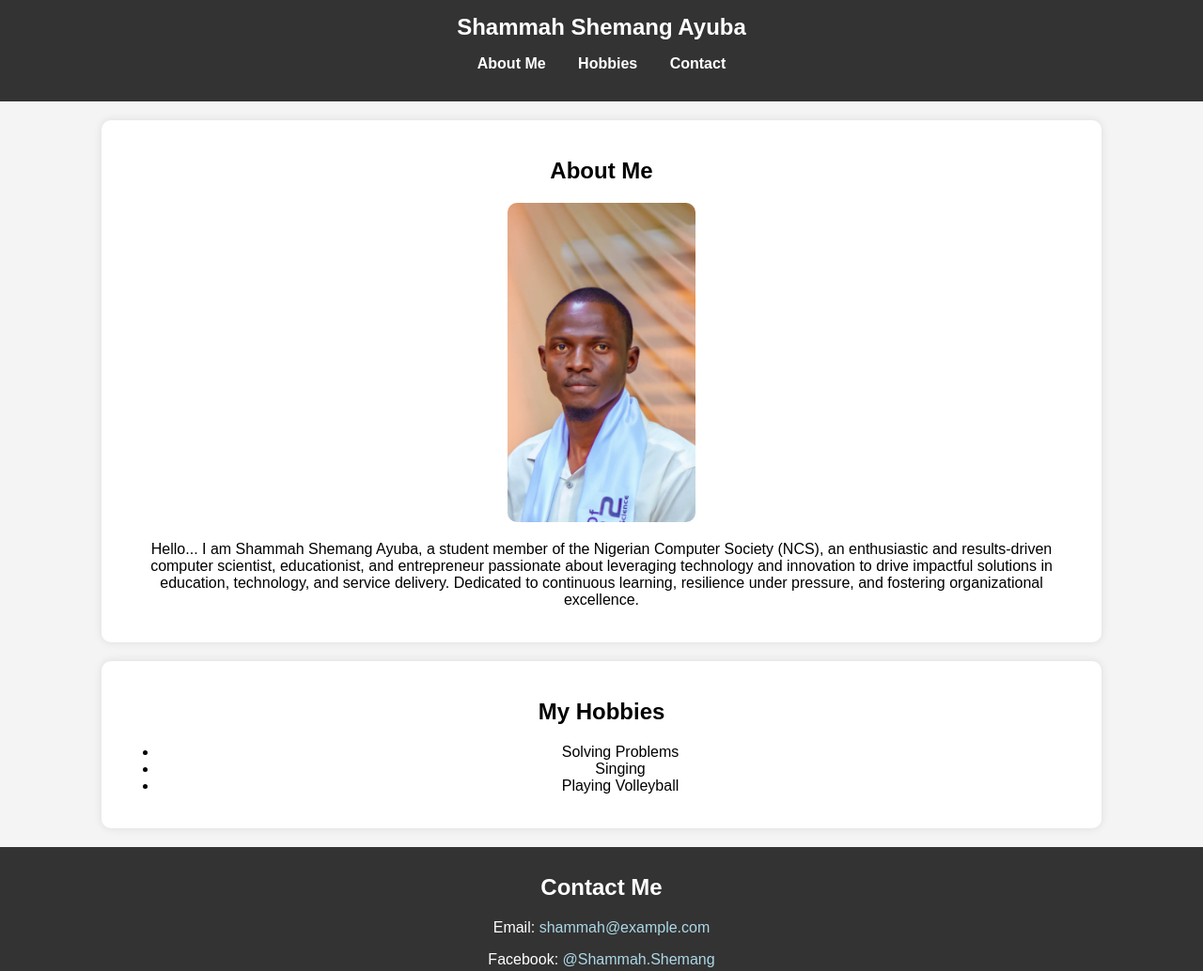
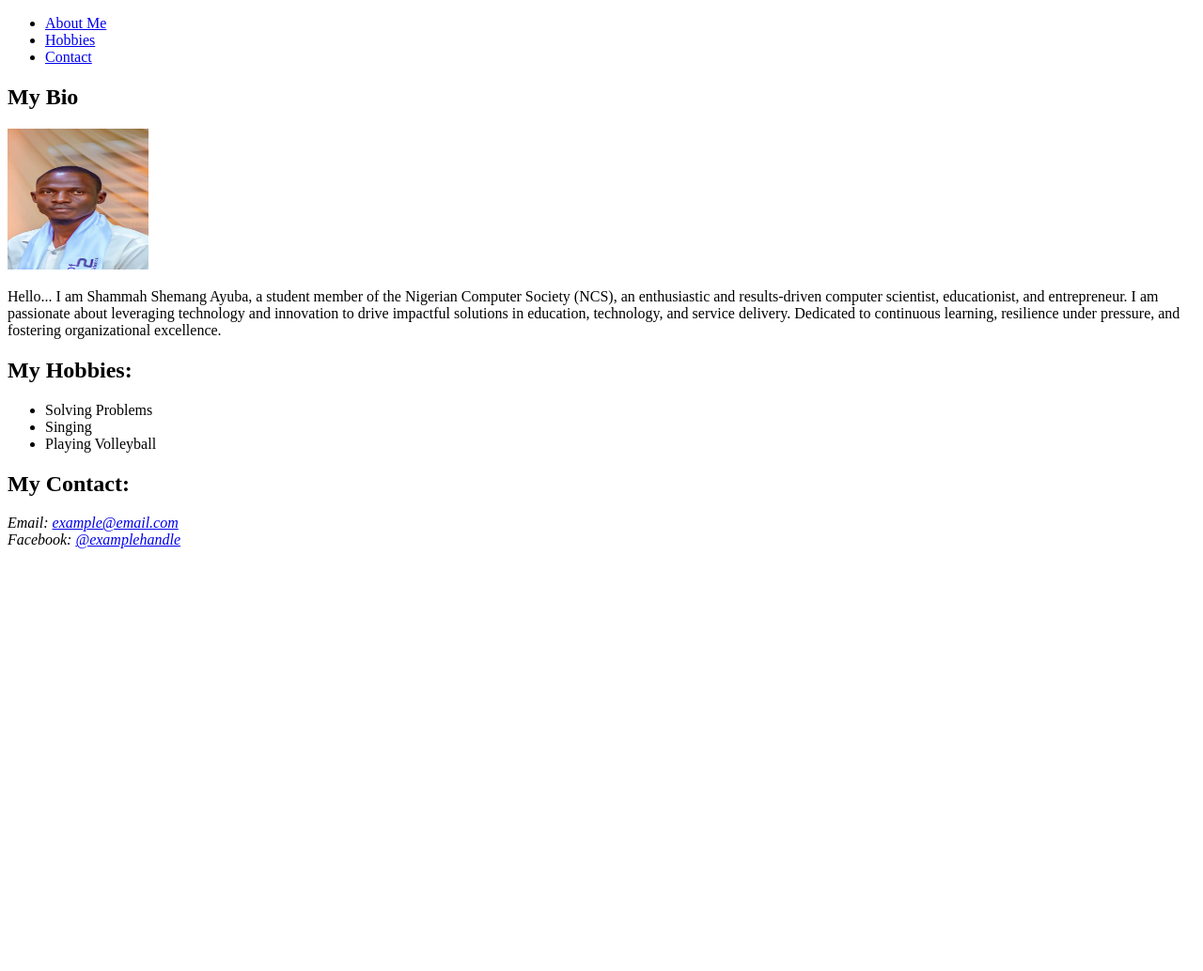
Before and after one commit to shammah124/Personal-Profile-Page, a plain HTML site: page index.html in a window 1280 px wide. Shown: the whole page at 94% size. After the commit the page ends 800 px from the top, so only its background shows below. Drawn offline with Linux system fonts and the light colour scheme.

Commit message:
Add files via upload

```diff
--- a/index.html
+++ b/index.html
@@ -1,80 +1,27 @@
 <!DOCTYPE html>
 <html lang="en">
 <head>
-    <!-- Page metadata for character encoding and responsiveness -->
+    <!-- Meta information about the webpage -->
     <meta charset="UTF-8">
     <meta name="viewport" content="width=device-width, initial-scale=1.0">
-    <title>Shammah's Profile</title>
-    <style>
-        /* General page styling */
-        body {
-            font-family: Arial, sans-serif;
-            margin: 0;
-            padding: 0;
-            text-align: center;
-            background-color: #f4f4f4;
-        }
-
-        /* Styling for header and navigation */
-        header {
-            background: #333;
-            color: white;
-            padding: 15px 0;
-        }
-        header h1 {
-            margin: 0;
-            font-size: 24px;
-        }
-        nav ul {
-            list-style: none;
-            padding: 0;
-        }
-        nav ul li {
-            display: inline;
-            margin: 0 15px;
-        }
-        nav ul li a {
-            color: white;
-            text-decoration: none;
-            font-weight: bold;
-        }
-
-        /* Section styling */
-        section {
-            background: white;
-            padding: 20px;
-            margin: 20px auto;
-            width: 80%;
-            border-radius: 10px;
-            box-shadow: 0px 0px 10px rgba(0, 0, 0, 0.1);
-        }
-
-        /* Profile image styling */
-        img {
-            width: 200px;
-            height: auto;
-            border-radius: 10px;
-        }
-
-        /* Footer styling */
-        footer {
-            background: #333;
-            color: white;
-            padding: 10px 0;
-            margin-top: 20px;
-        }
-        footer a {
-            color: lightblue;
-            text-decoration: none;
-        }
-    </style>
+    <title>My Profile</title>
 </head>
 <body>
-    <!-- Header with title and navigation menu -->
+    <!--
+    Objective:
+    This project is aimed at creating a personal profile webpage using only HTML.
+    It is structured using semantic HTML elements for better organization and readability.
+
+    Use Case:
+    This webpage can serve as an online portfolio or a personal website
+    to showcase my bio, hobbies, and contact details.
+    -->
+
+    <!-- Header Section: Contains the navigation menu -->
     <header>
-        <h1>Shammah Shemang Ayuba</h1>
         <nav>
             <ul>
+                <!-- Navigation links to different sections of the page -->
                 <li><a href="#about">About Me</a></li>
                 <li><a href="#hobbies">Hobbies</a></li>
                 <li><a href="#contact">Contact</a></li>
@@ -82,22 +29,25 @@
         </nav>
     </header>
 
-    <!-- Bio Section: Contains personal details and an image -->
+    <!-- Bio Section: Contains personal information and image -->
     <section id="about">
-        <h2>About Me</h2>
-        <img src="Shammah.jpg" alt="Shammah Shemang Ayuba">
-        <p>
-            Hello... I am Shammah Shemang Ayuba, a student member of the Nigerian Computer Society (NCS),
-            an enthusiastic and results-driven computer scientist, educationist, and entrepreneur passionate
-            about leveraging technology and innovation to drive impactful solutions in education, technology,
-            and service delivery. Dedicated to continuous learning, resilience under pressure, and fostering
-            organizational excellence.
-        </p>
+        <div>
+            <h1>My Bio</h1>
+            <!-- Profile Image -->
+            <img src="Shammah.jpg" alt="My Image" width="150rem" height="150rem">
+            <p>
+                Hello... I am Shammah Shemang Ayuba, a student member of the Nigerian Computer Society (NCS),
+                an enthusiastic and results-driven computer scientist, educationist, and entrepreneur.
+                I am passionate about leveraging technology and innovation to drive impactful solutions in education,
+                technology, and service delivery. Dedicated to continuous learning, resilience under pressure,
+                and fostering organizational excellence.
+            </p>
+        </div>
     </section>
 
     <!-- Hobbies Section -->
     <section id="hobbies">
-        <h2>My Hobbies</h2>
+        <h2>My Hobbies:</h2>
         <ul>
             <li>Solving Problems</li>
             <li>Singing</li>
@@ -105,11 +55,14 @@
         </ul>
     </section>
 
-    <!-- Contact Section: Email and social media links -->
+    <!-- Footer Section: Contains contact details -->
     <footer id="contact">
-        <h2>Contact Me</h2>
-        <p>Email: <a href="mailto:shammah@example.com">shammah@example.com</a></p>
-        <p>Facebook: <a href="https://facebook.com/shammah.shemang" target="_blank">@Shammah.Shemang</a></p>
+        <h2>My Contact:</h2>
+        <!-- Contact Information -->
+        <address>
+            Email: <a href="mailto:example@email.com">example@email.com</a><br>
+            Facebook: <a href="https://facebook.com/examplehandle" target="_blank">@examplehandle</a>
+        </address>
     </footer>
 </body>
 </html>
```
